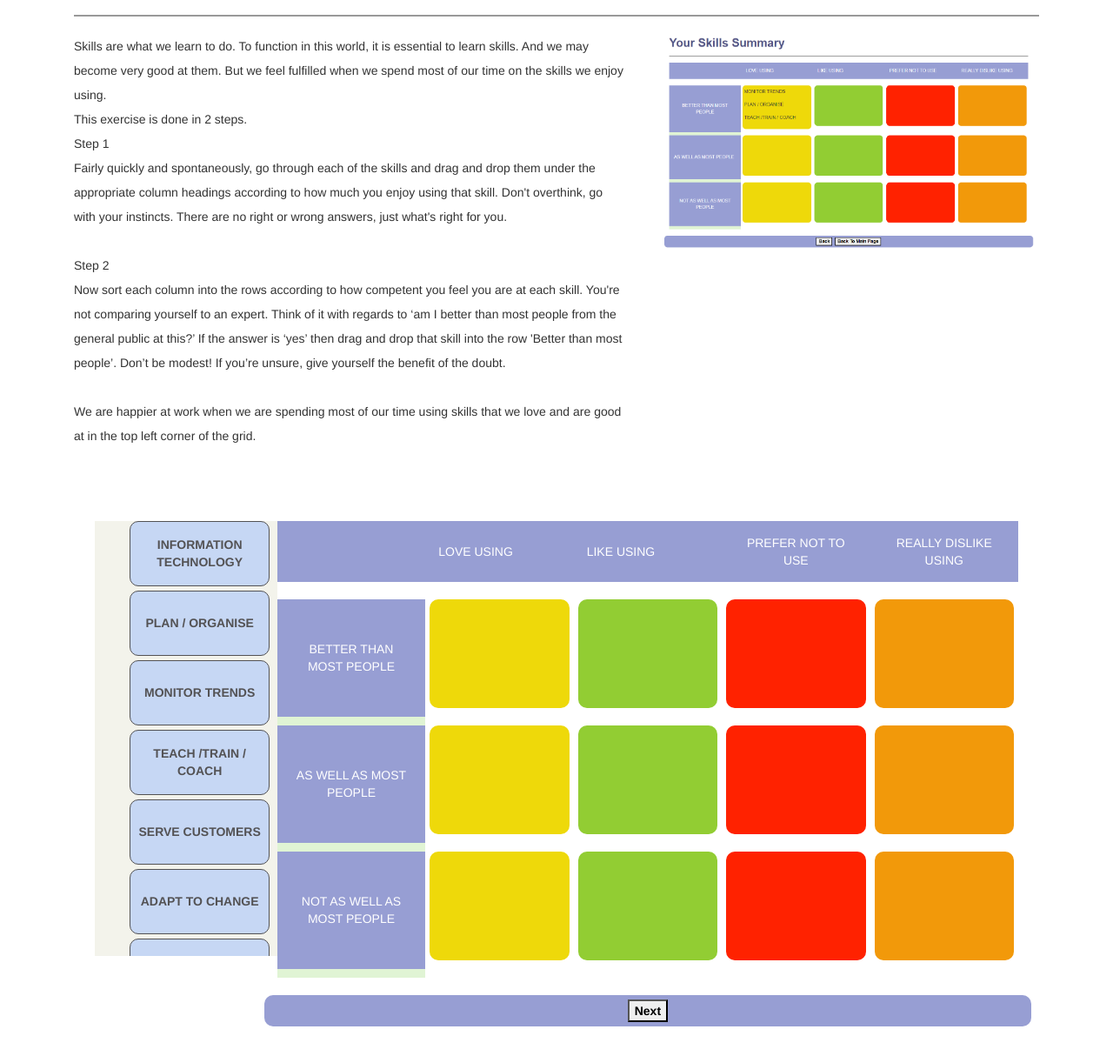
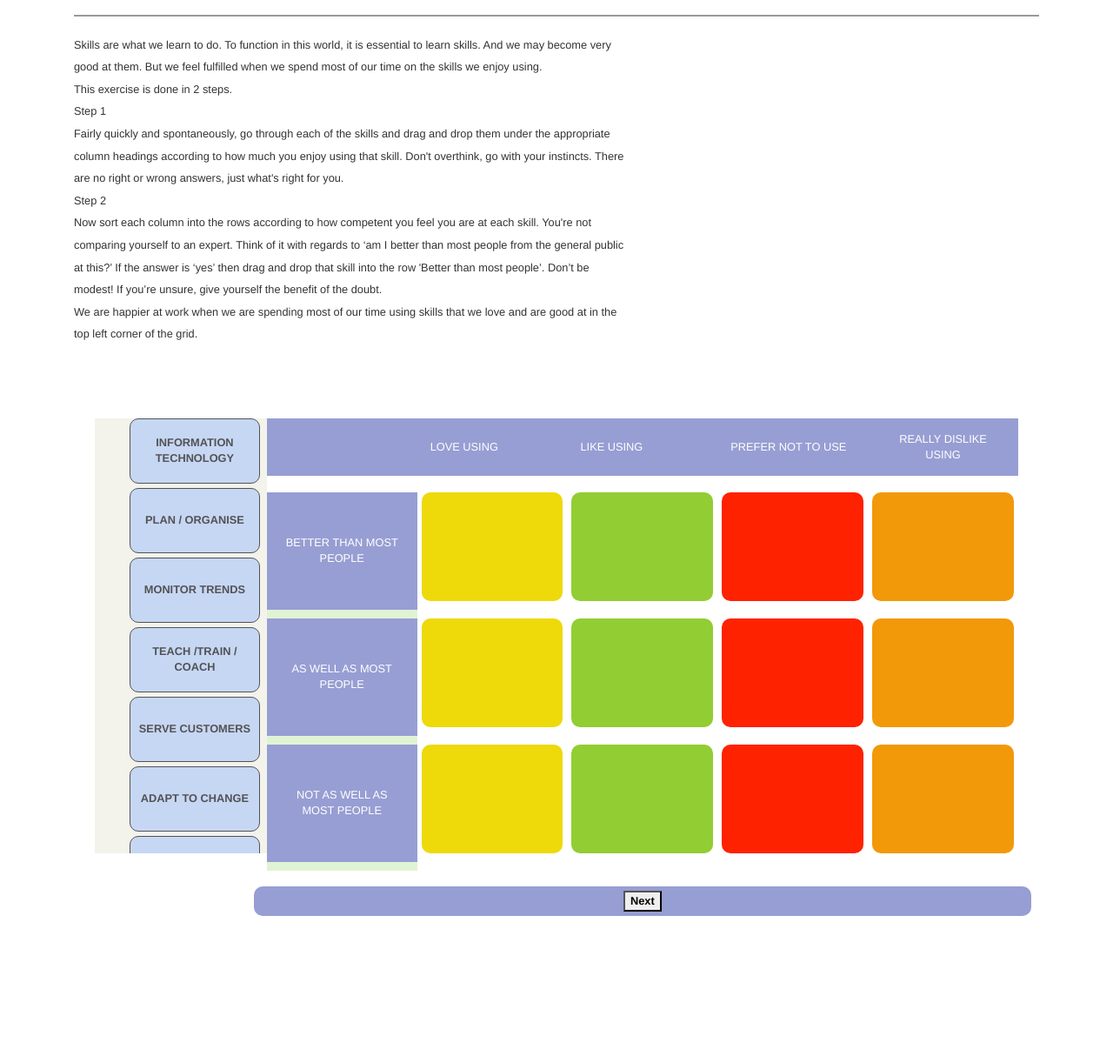
Before and after one commit to arsh2037/Skillsortcard, a plain HTML site: page index.html in a window 1280 px wide. Shown: the part 63-1277 px from the top of the page at 87% size. After the commit the page ends 1150 px from the top, so only its background shows below. Drawn offline with nearby package versions, Linux system fonts and the light colour scheme.

Commit message:
Update index.html

```diff
--- a/index.html
+++ b/index.html
@@ -40,25 +40,25 @@
                 <h1 style="font: Arial; color: #515385;  font-style: normal; font-weight: bold">My Skills</h1>
                 <hr class="thin" />
                 <div class="row buffer-bottom">
-                    <div id="imageText" class="col-xs-7">
+                    <div id="imageText" class="col-xs-7" style="font-size: 1vw">
                         <p>Skills are what we learn to do. To function in this world, it is essential to learn skills. And we may become very good at them. But we feel fulfilled when we spend most of our time on the skills we enjoy using.<br>
 
                             This exercise is done in 2 steps. <br>
                             Step 1 <br>
                             Fairly quickly and spontaneously, go through each of the skills and drag and drop them under the appropriate column headings according to how much you enjoy using that skill. Don't overthink, go with your instincts. There are no right or wrong answers, just what's right for you.
                             <br>
-                            <br>
+
 
                             Step 2<br>
                             Now sort each column into the rows according to how competent you feel you are at each skill. You're not comparing yourself to an expert. Think of it with regards to ‘am I better than most people from the general public at this?’ If the answer is ‘yes’ then drag and drop that skill into the row  'Better than most people’.  Don’t be modest! If you’re unsure, give yourself the benefit of the doubt.
                             <br>
-                            <br>
+
                             We are happier at work when we are spending most of our time using skills that we love and are good at in the top left corner of the grid.
                         </p>
                     </div>
-                    <div class="col-xs-5">
+<!--                     <div class="col-xs-5">
                         <img class="img-responsive" src="completed.png" alt="" align="right" style="padding-left: 10px;" />
-                    </div>
+                    </div> -->
                 </div>
 
 
@@ -76,7 +76,7 @@
 
                 <br /><br />
 
-                <div id="cardSort" class="sort-item-container" style="background-color: white;">
+                <div id="cardSort" class="sort-item-container" style="background-color: white; font-size: 1vw">
                     <div class="sort-item-wrapper flex">
                         <div class="items-container">
                             <ul id="masterList" class="sortable">
```
